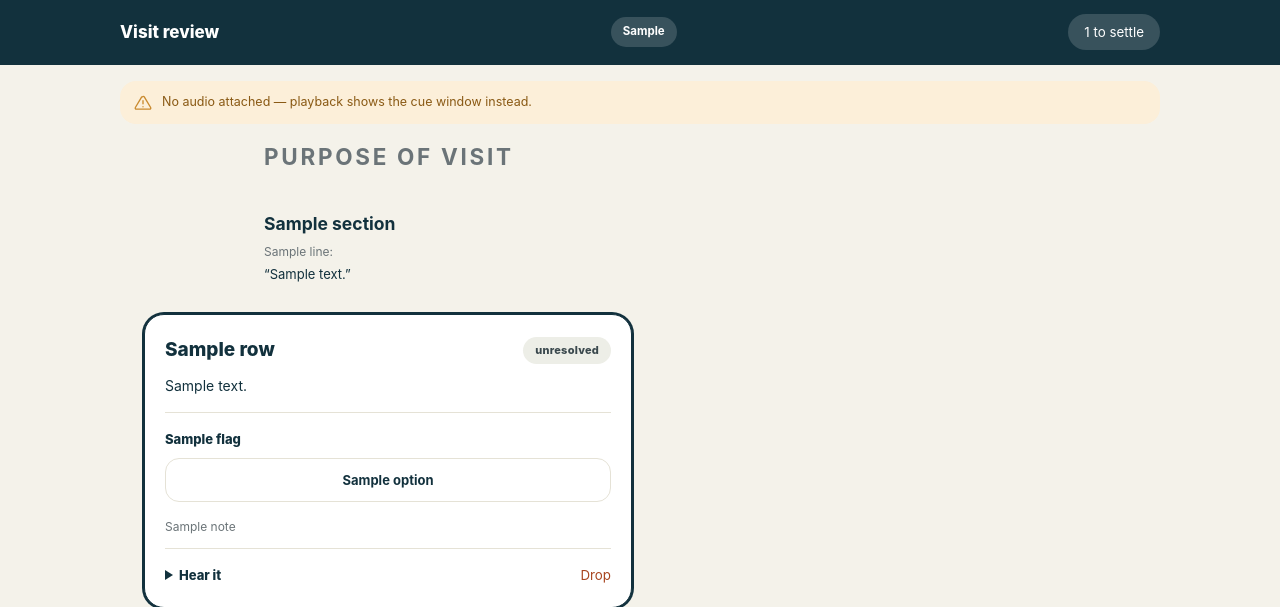
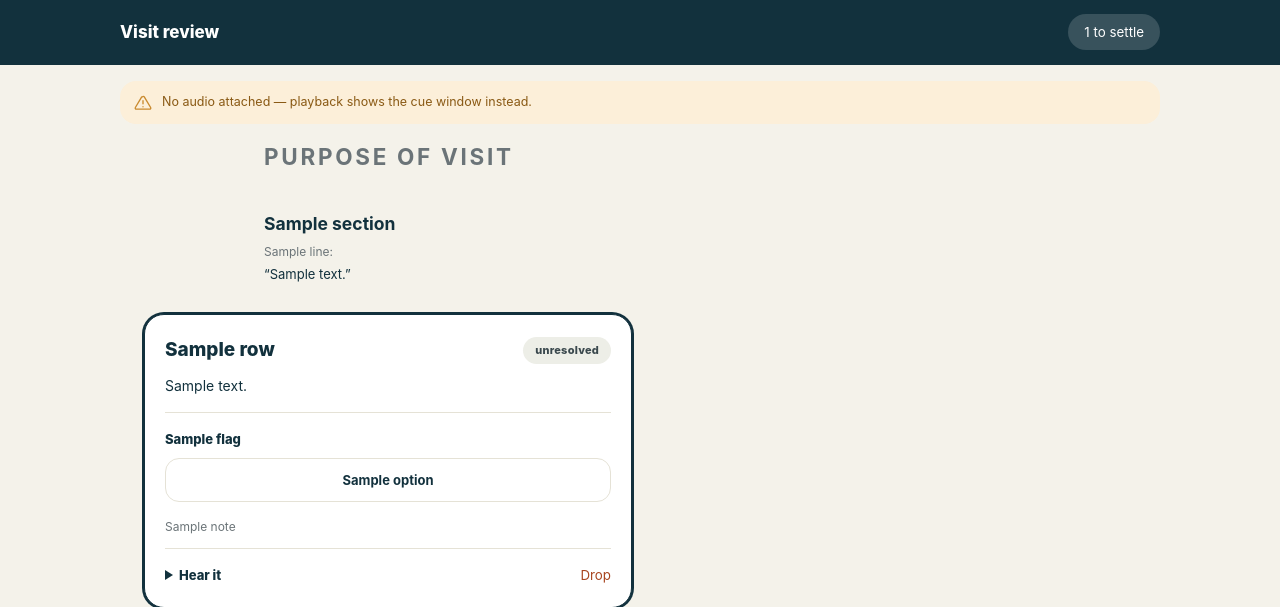
Before and after one commit to point25xengineer/mnemonica, a Python web app: template mnemonica/render/templates/review.html in a window 1280 px wide. Shown: the top 607 px of the page. Run offline with Jinja, Linux system fonts and the light colour scheme; the template is opened without the code that fills it: most values are stand-ins (such as "Sample title", 1, 10 or a date in 2020).

Commit message:
Remove the header stat-chip row
Every segment of header_line (confirmed / needs your ear / to confirm /
discarded) was getting its own pill, plus a fifth separate pill for the
settle/approve action — five pill-shaped things competing for attention
in one slim bar. Cut down to just the title and the one that's actually
actionable.

Co-Authored-By: Claude Sonnet 5 <noreply@anthropic.com>

```diff
--- a/mnemonica/render/static/review.css
+++ b/mnemonica/render/static/review.css
@@ -89,13 +89,7 @@ body.lean .detail { display: none; }
   padding: .9rem 1.5rem; background: var(--accent); border-bottom: 1px solid var(--accent);
 }
 .bar h1 { color: #fff; }
-.counts { display: none; } /* superseded by .stat-chip below; kept for no-JS/no-CSS fallback text */
 .bar-right { display: flex; align-items: center; gap: .9rem; flex-wrap: wrap; }
-.stat-chips { display: flex; gap: 8px; flex-wrap: wrap; }
-.stat-chip {
-  background: rgba(255,255,255,.16); color: #fff; border-radius: 999px;
-  padding: 6px 12px; font-size: 11.5px; font-weight: 700; white-space: nowrap;
-}
 .approve {
   font: 800 13px/1 inherit; padding: .6rem 1rem; border-radius: 999px;
   border: none; background: #fff; color: var(--accent); cursor: pointer;
--- a/mnemonica/render/templates/review.html
+++ b/mnemonica/render/templates/review.html
@@ -15,12 +15,6 @@
 <header class="bar">
   <div>
     <h1>Visit review</h1>
-    <p class="counts">{{ header_line }}</p>
-  </div>
-  <div class="stat-chips">
-    {% for part in header_line.split(' · ') %}
-    <span class="stat-chip">{{ part }}</span>
-    {% endfor %}
   </div>
   <div class="bar-right">
     {% if can_approve %}
```
